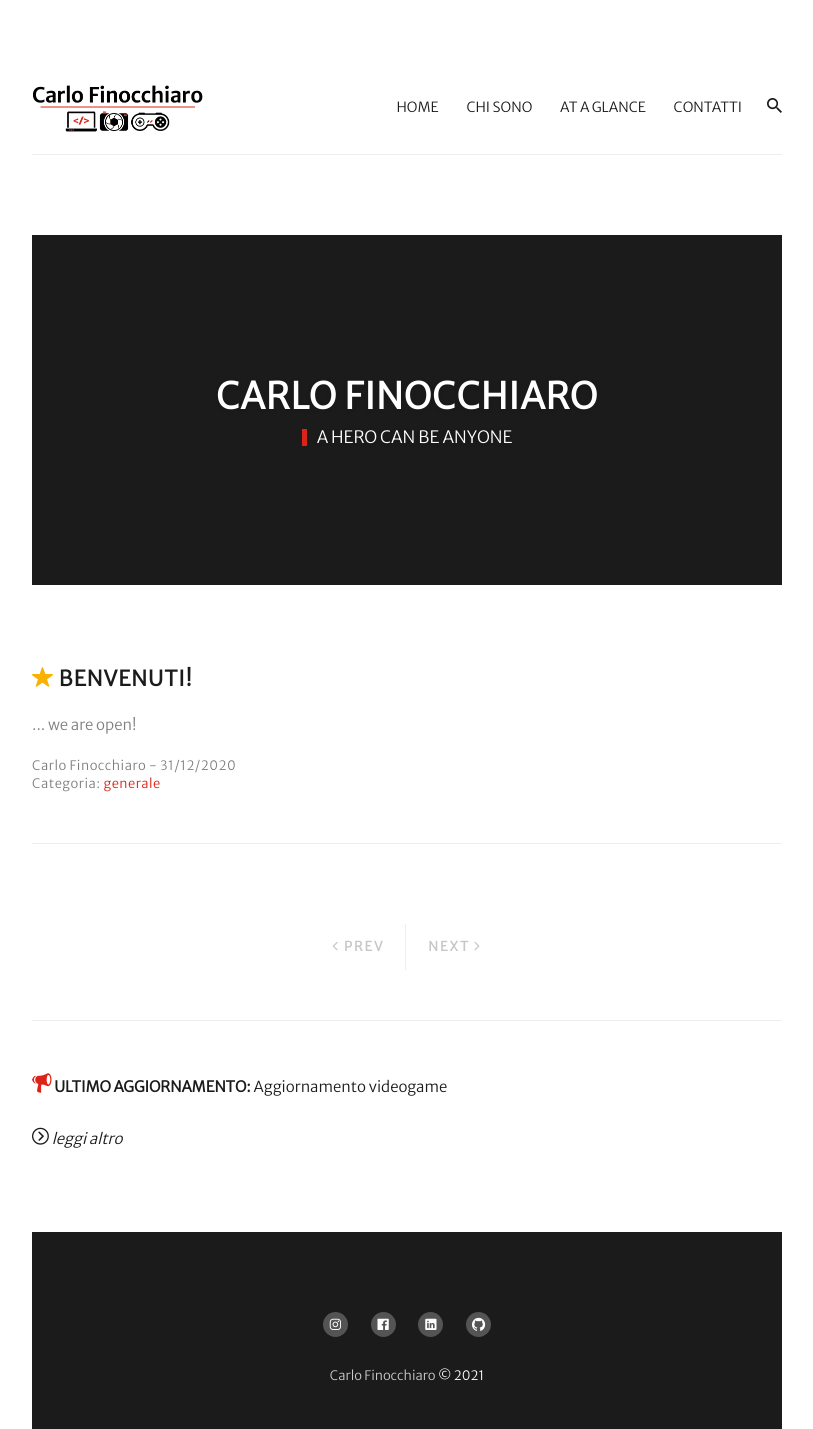
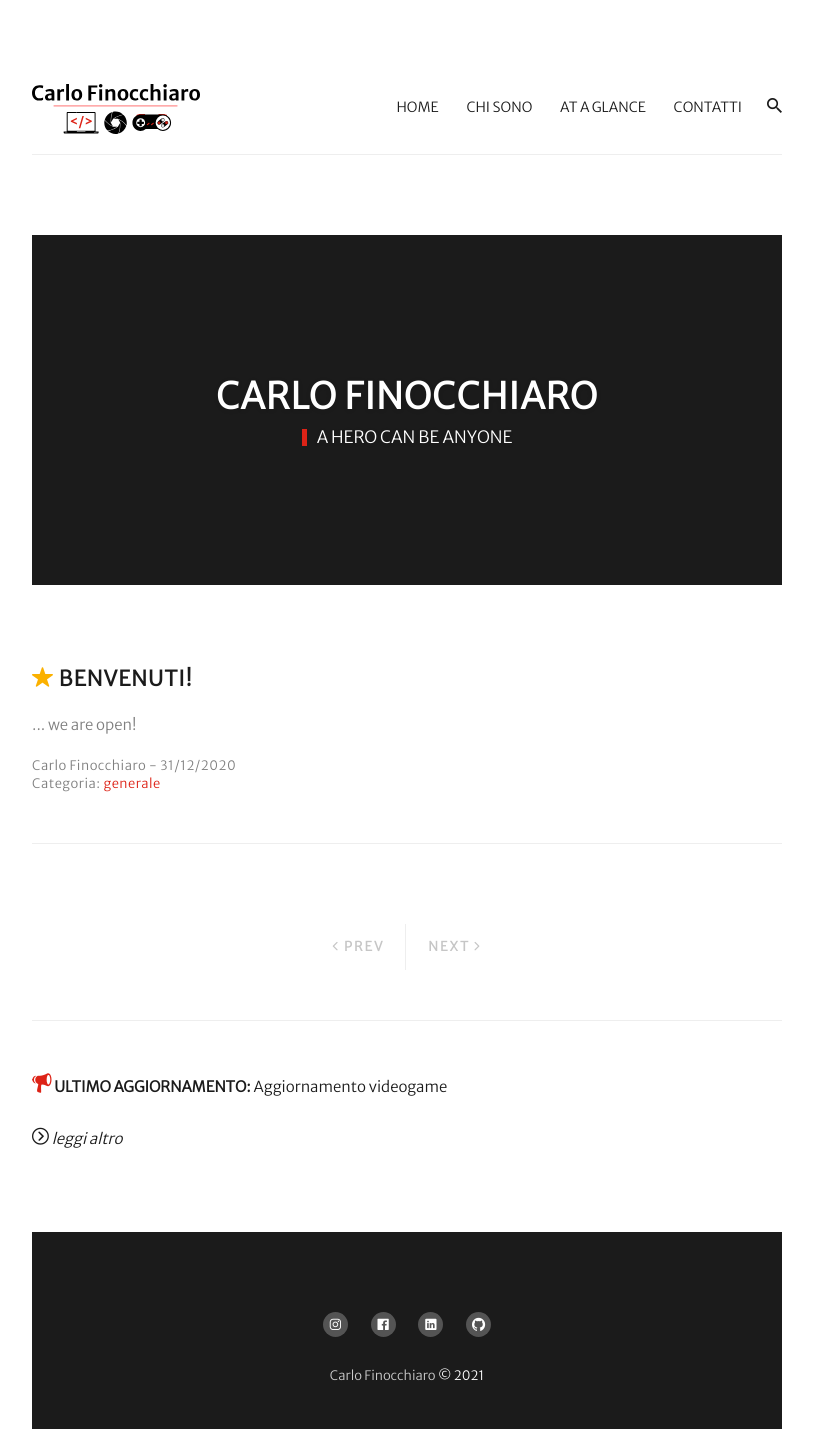
Before and after one commit to carlofinocchiaro/carlofinocchiaro.github.io, a Jekyll site: the page built from index.html, in a window 1280 px wide. Shown: the whole page, without its empty margins (233-1046 px from the left). Built offline with Jekyll 4.4.1, drawn with Linux system fonts in a browser that asks for light colours; nearby versions of some CDN libraries; the list of posts is cut into pages by our own code.

Commit message:
New SVG logo

```diff
--- a/_config.yml
+++ b/_config.yml
@@ -1,5 +1,5 @@
 title: Carlo Finocchiaro
-logo: "images/logo.png"
+logo: "images/logo.svg"
 description:
 baseurl: ""
 url: "https://carlofinocchiaro.github.io"
--- a/_includes/header.html
+++ b/_includes/header.html
@@ -6,13 +6,9 @@
         <div class="header-box">
 
           <!-- begin logo -->
-          <div class="logo">
+          <div>
             <a class="logo__link" href="{{ site.baseurl }}/">
-              {%if site.logo and site.logo != "" %}
               <img class="logo__image" src="{{ site.logo | relative_url }}" alt="{{ site.title }}">
-              {% else %}
-                {{ site.title }}
-              {% endif %}
             </a>
           </div>
           <!-- end logo -->
--- a/_sass/3-modules/_header.scss
+++ b/_sass/3-modules/_header.scss
@@ -51,7 +51,7 @@
 }
 
 .logo__image {
-  max-height: 50px;
+  height: 50px
 }
 
 /* Nav */
```
Also changed, not shown: images/logo.png (deleted), images/logo.svg (added), 2 other files.
